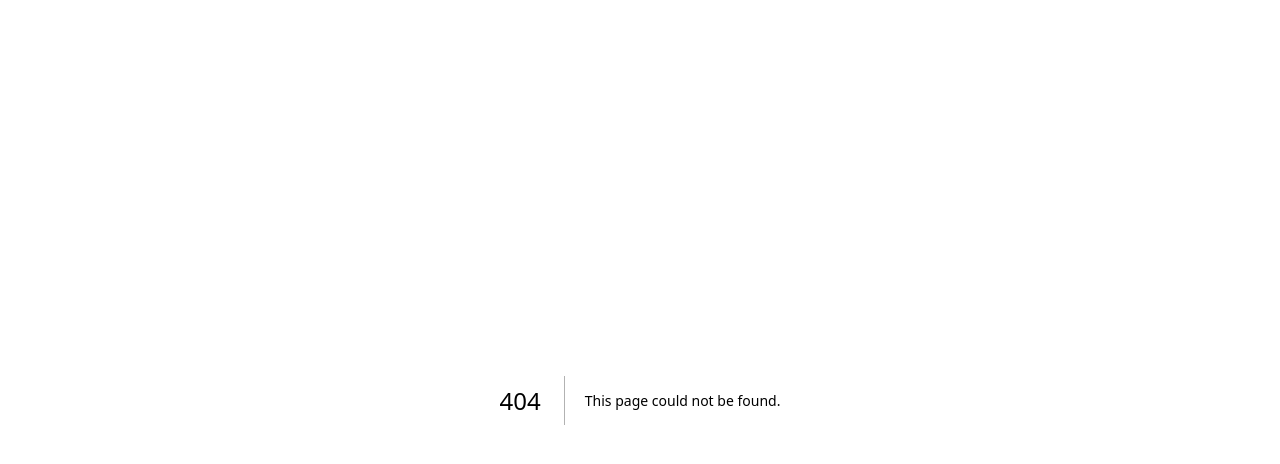
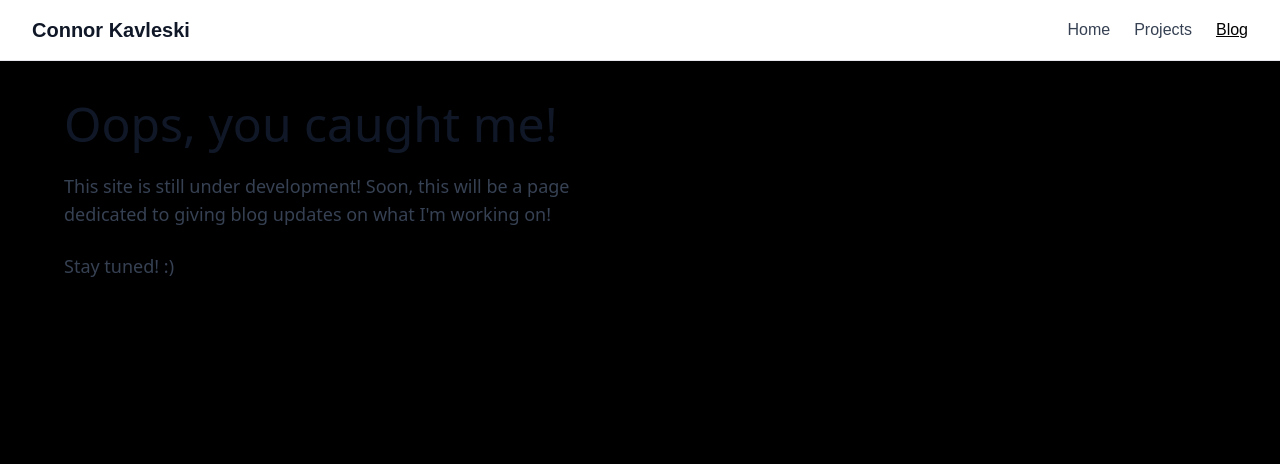
Before and after one commit to Con-Adonis/Connor-Portfolio, a Next.js app: page /blog in a window 1280 px wide. Before the commit this address had no page. Shown: the top 464 px of the page. Built offline with nearby package versions, Linux system fonts and the light colour scheme.

Commit message:
Box animation update Added blog page and development message

```diff
--- /dev/null
+++ b/src/pages/blog.tsx
@@ -0,0 +1,21 @@
+import Navbar from "@/components/navbar";
+
+export default function Blog(){
+    return(
+        <>
+            <Navbar />
+            <main className="min-h-screen pl-16 pt-25 font-sans">
+                <h1 className="text-5xl text-gray-900 mb-6">
+                Oops, you caught me!
+                </h1>
+
+                <p className="text-gray-700 text-lg mb-6 max-w-xl loading-relaxes">
+                This site is still under development! Soon, this will be a page dedicated to giving blog updates on what I'm working on!
+                </p>
+                <p className="text-gray-700 text-lg mb-6 max-w-xl loading-relaxes">
+                Stay tuned! :)
+                </p>
+            </main>
+        </>
+    )
+}
--- a/src/pages/projects.tsx
+++ b/src/pages/projects.tsx
@@ -5,7 +5,6 @@ import { motion, AnimatePresence } from "framer-motion";
 export default function Projects() {
   const [expandedProject, setExpandedProject] = useState<number | null>(null);
 
-  // Defining projects
   const projects = [
     {
       id: 1,
@@ -37,14 +36,16 @@ export default function Projects() {
     <>
       <Navbar />
       <main className="min-h-screen bg-white pt-20 px-4 sm:px-6 md:px-12">
-        {/* Creating boxes */}
         <div className="max-w-screen-xl mx-auto grid grid-cols-1 md:grid-cols-2 lg:grid-cols-3 gap-8 justify-items-center">
-          {projects.map((project) => (
-            <motion.div
-              layoutId={`project-${project.id}`}
+          {projects.map((project) => {
+            const isExpanded = expandedProject === project.id;
+            const visibilityClass = isExpanded ? "invisible" : "";
+
+            return (
+              <div
                 key={project.id}
                 onClick={() => setExpandedProject(project.id)}
-              className="relative bg-gray-100 rounded-lg overflow-hidden w-full aspect-[4/3] max-w-sm shadow-lg group cursor-pointer transition hover:scale-105 hover:shadow-xl"
+                className={`relative bg-gray-100 rounded-lg overflow-hidden w-full aspect-[4/3] max-w-sm shadow-lg group cursor-pointer transition hover:scale-105 hover:shadow-xl ${visibilityClass}`}
               >
                 <img
                   src={project.image}
@@ -54,34 +55,29 @@ export default function Projects() {
                 <div className="absolute bottom-0 left-0 w-full bg-gray-200/75 text-black p-5 backdrop-blur-sm">
                   <h2 className="text-lg font-semibold">{project.name}</h2>
                 </div>
-            </motion.div>
-          ))}
+              </div>
+            );
+          })}
         </div>
 
-        {/* Expanding boxes upon clicking */}
         <AnimatePresence>
           {expandedProject !== null && (
             <motion.div
               key="modal"
-              initial={{ opacity: 0 }}
-              animate={{ opacity: 1 }}
-              exit={{ opacity: 0 }}
-              className="fixed inset-0 bg-black/40 flex justify-center items-start pt-28 px-4 z-40 backdrop-blur-sm"
+              initial={{ opacity: 0, scale: 0.95 }}
+              animate={{ opacity: 1, scale: 1 }}
+              exit={{ opacity: 0, scale: 0.95 }}
+              transition={{ duration: 0.35, ease: "easeInOut" }}
+              className="fixed inset-0 bg-black/30 flex justify-center items-start pt-28 px-4 z-40 backdrop-blur-sm"
               onClick={() => setExpandedProject(null)}
             >
               <motion.div
                 layout
-                layoutId={`project-${expandedProject}`}
-                initial={{ scale: 0.95, opacity: 0 }}
-                animate={{ scale: 1, opacity: 1 }}
-                exit={{ scale: 0.95, opacity: 0 }}
-                transition={{ duration: 0.35, ease: "easeInOut" }}
-                className="bg-white w-full max-w-5xl rounded-lg overflow-auto max-h-[80vh] shadow-2xl relative"
                 onClick={(e) => e.stopPropagation()}
+                className="bg-white w-full max-w-5xl rounded-lg overflow-auto max-h-[80vh] shadow-2xl relative transition-all duration-500 ease-in-out scale-100"
+                style={{ transformOrigin: "center center" }}
               >
-
-                {/* Sticky top bar */}
-                <div className="sticky top-0 w-full bg-black text-white px-6 py-3 flex justify-between items-center z-10">
+                <div className="sticky top-0 w-full bg-gray-800 text-white px-6 py-3 flex justify-between items-center z-10">
                   <h2 className="text-xl font-semibold mx-auto">
                     {projects.find((p) => p.id === expandedProject)?.name}
                   </h2>
@@ -106,34 +102,36 @@ export default function Projects() {
                   </button>
                 </div>
 
-                {/* Expanded Image */}
                 <img
-                  src={
-                    projects.find((p) => p.id === expandedProject)?.image
-                  }
+                  src={projects.find((p) => p.id === expandedProject)?.image}
                   alt="Expanded"
                   className="w-full aspect-[4/3] object-cover"
                 />
 
-                {/* Project Description & Full Link */}
-                <div className="p-6 space-y-4 text-gray-800">
+                <motion.div
+                  initial={{ opacity: 0, y: 15 }}
+                  animate={{ opacity: 1, y: 0 }}
+                  transition={{ duration: 0.3, delay: 0.15 }}
+                  className="p-6 space-y-4 text-gray-800"
+                >
                   <p className="text-md leading-relaxed">
                     {
                       projects.find((p) => p.id === expandedProject)?.description
                     }
                   </p>
-
                   <a
-                    href={`/projects/${
+                    href={`/projects/$
+                      {
                         projects.find((p) => p.id === expandedProject)?.name
                           .toLowerCase()
                           .replace(/\s+/g, "-")
-                    }`}
+                      }
+                    `}
                     className="text-blue-600 underline"
                   >
                     View full project details →
                   </a>
-                </div>
+                </motion.div>
               </motion.div>
             </motion.div>
           )}
```
Lines whose indentation alone changed are shown as unchanged.
